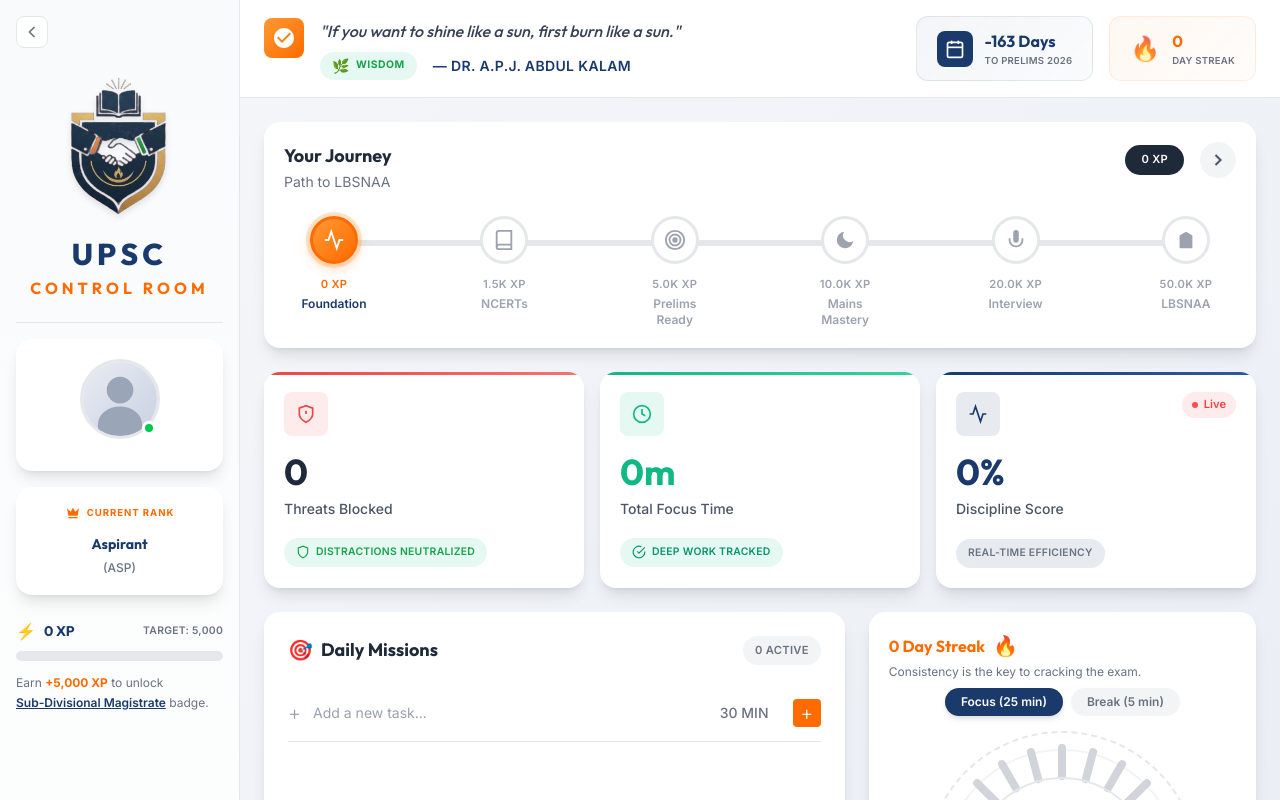
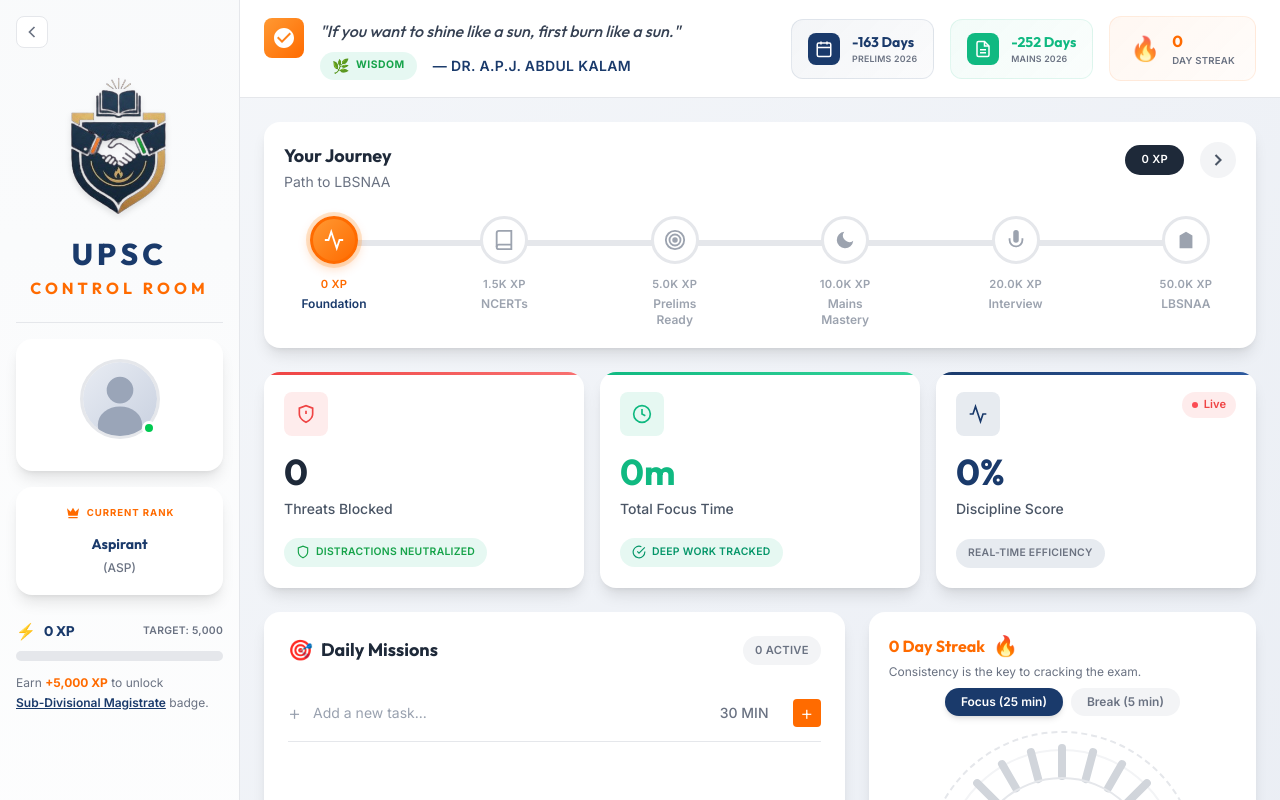
Before and after one commit to KEERTHIAANAND/Chrome-Extension-UPSC, a React (Vite) app in the folder UPSC-Extension/: page / in a window 1280 px wide. Shown: the top 800 px of the page. Built offline with nearby package versions, Linux system fonts and the light colour scheme.

Commit message:
feat: add days counter for Mains 2026 in Header component

```diff
--- a/UPSC-Extension/src/components/Header.jsx
+++ b/UPSC-Extension/src/components/Header.jsx
@@ -1,6 +1,6 @@
 import React from 'react';
 
-const Header = ({ quote, daysToExam, streak }) => {
+const Header = ({ quote, daysToExam, daysToMains, streak }) => {
     return (
         <header className="flex items-center justify-between px-6 py-4 bg-white border-b border-gray-200 gap-8">
             {/* Motivational Quote */}
@@ -30,10 +30,10 @@
 
             {/* Stats */}
             <div className="flex items-center gap-4">
-                {/* Days Counter */}
-                <div className="flex items-center gap-3 px-5 py-3 border rounded-xl transition-all hover:-translate-y-0.5 hover:shadow-md" style={{ background: 'linear-gradient(135deg, rgba(26,58,107,0.05), rgba(26,58,107,0.02))', borderColor: 'rgba(26,58,107,0.1)' }}>
-                    <div className="w-9 h-9 rounded-lg flex items-center justify-center text-white" style={{ background: '#1a3a6b' }}>
-                        <svg width="20" height="20" viewBox="0 0 24 24" fill="none" stroke="currentColor" strokeWidth="2">
+                {/* Prelims Days Counter */}
+                <div className="flex items-center gap-3 px-4 py-3 border rounded-xl transition-all hover:-translate-y-0.5 hover:shadow-md" style={{ background: 'linear-gradient(135deg, rgba(26,58,107,0.05), rgba(26,58,107,0.02))', borderColor: 'rgba(26,58,107,0.1)' }}>
+                    <div className="w-8 h-8 rounded-lg flex items-center justify-center text-white" style={{ background: '#1a3a6b' }}>
+                        <svg width="18" height="18" viewBox="0 0 24 24" fill="none" stroke="currentColor" strokeWidth="2">
                             <rect x="3" y="4" width="18" height="18" rx="2" ry="2" />
                             <line x1="16" y1="2" x2="16" y2="6" />
                             <line x1="8" y1="2" x2="8" y2="6" />
@@ -41,8 +41,24 @@
                         </svg>
                     </div>
                     <div className="flex flex-col">
-                        <span className="text-base font-bold" style={{ fontFamily: 'Outfit, sans-serif', color: '#1a3a6b' }}>-{daysToExam} Days</span>
-                        <span className="text-[0.6rem] font-semibold text-gray-500 tracking-wide uppercase">TO PRELIMS 2026</span>
+                        <span className="text-sm font-bold" style={{ fontFamily: 'Outfit, sans-serif', color: '#1a3a6b' }}>-{daysToExam} Days</span>
+                        <span className="text-[0.55rem] font-semibold text-gray-500 tracking-wide uppercase">PRELIMS 2026</span>
+                    </div>
+                </div>
+
+                {/* Mains Days Counter */}
+                <div className="flex items-center gap-3 px-4 py-3 border rounded-xl transition-all hover:-translate-y-0.5 hover:shadow-md" style={{ background: 'linear-gradient(135deg, rgba(16,185,129,0.05), rgba(16,185,129,0.02))', borderColor: 'rgba(16,185,129,0.1)' }}>
+                    <div className="w-8 h-8 rounded-lg flex items-center justify-center text-white" style={{ background: '#10b981' }}>
+                        <svg width="18" height="18" viewBox="0 0 24 24" fill="none" stroke="currentColor" strokeWidth="2">
+                            <path d="M14 2H6a2 2 0 00-2 2v16a2 2 0 002 2h12a2 2 0 002-2V8z" />
+                            <polyline points="14 2 14 8 20 8" />
+                            <line x1="16" y1="13" x2="8" y2="13" />
+                            <line x1="16" y1="17" x2="8" y2="17" />
+                        </svg>
+                    </div>
+                    <div className="flex flex-col">
+                        <span className="text-sm font-bold" style={{ fontFamily: 'Outfit, sans-serif', color: '#10b981' }}>-{daysToMains} Days</span>
+                        <span className="text-[0.55rem] font-semibold text-gray-500 tracking-wide uppercase">MAINS 2026</span>
                     </div>
                 </div>
 
```
